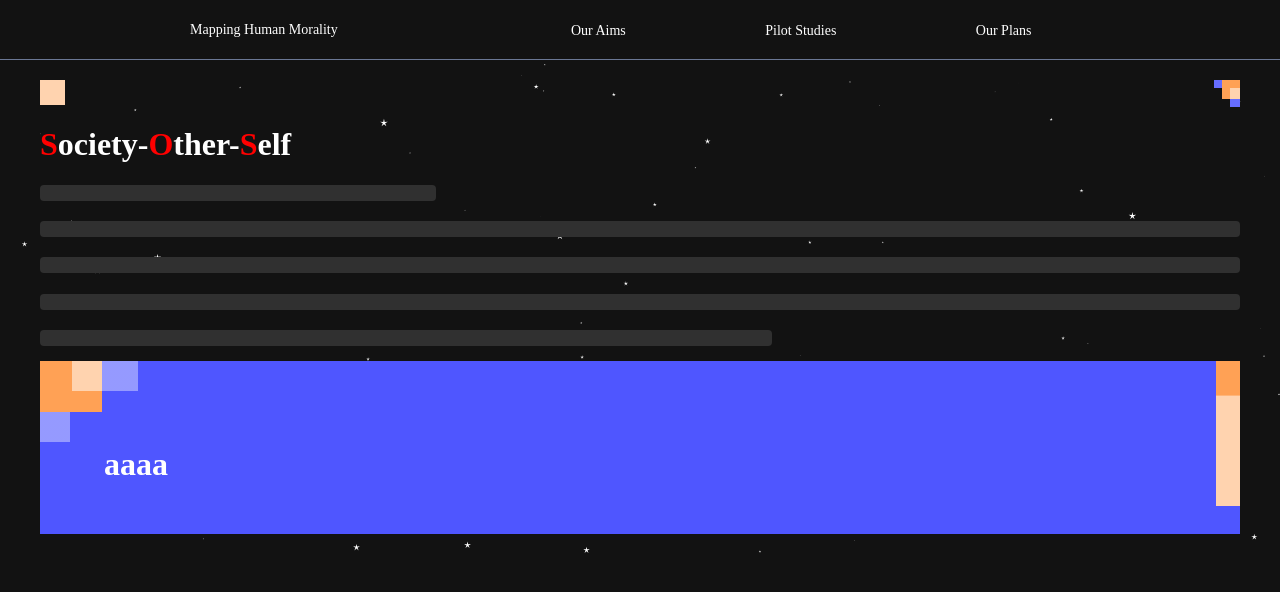
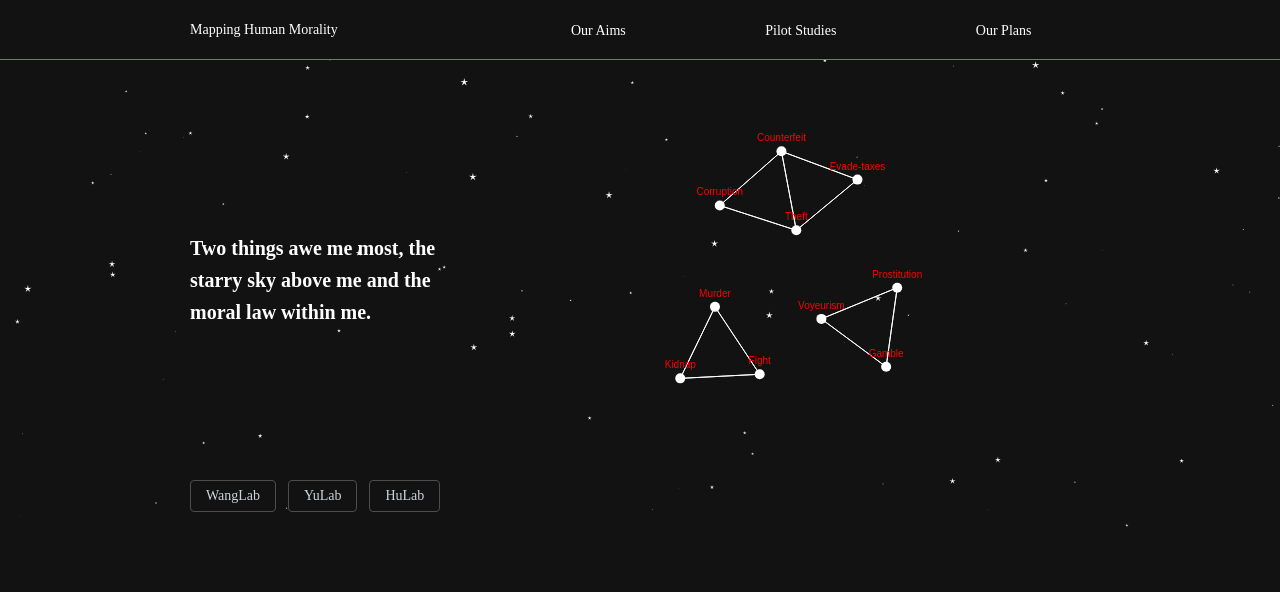
Before and after one commit to bnu-wang/morality_website, a Vue app: page /#/ in a window 1280 px wide. Before the commit this address led to /#/sos. Shown: the top 592 px of the page. Built offline with nearby package versions, Linux system fonts and the light colour scheme; a web font is replaced by a local one.

Commit message:
use new homepage

```diff
--- a/src/assets/css/icons.css
+++ b/src/assets/css/icons.css
@@ -1,6 +1,6 @@
 @font-face {
   font-family: "iconfont 6dw8ad"; /* Project id  */
-  src: url('assets/fonts/iconfont_6dw8ad.ttf?t=1755307365351') format('truetype');
+  src: url('./assets/fonts/iconfont_6dw8ad.ttf?t=1755307365351') format('truetype');
 }
 
 .icon-01 {
```
